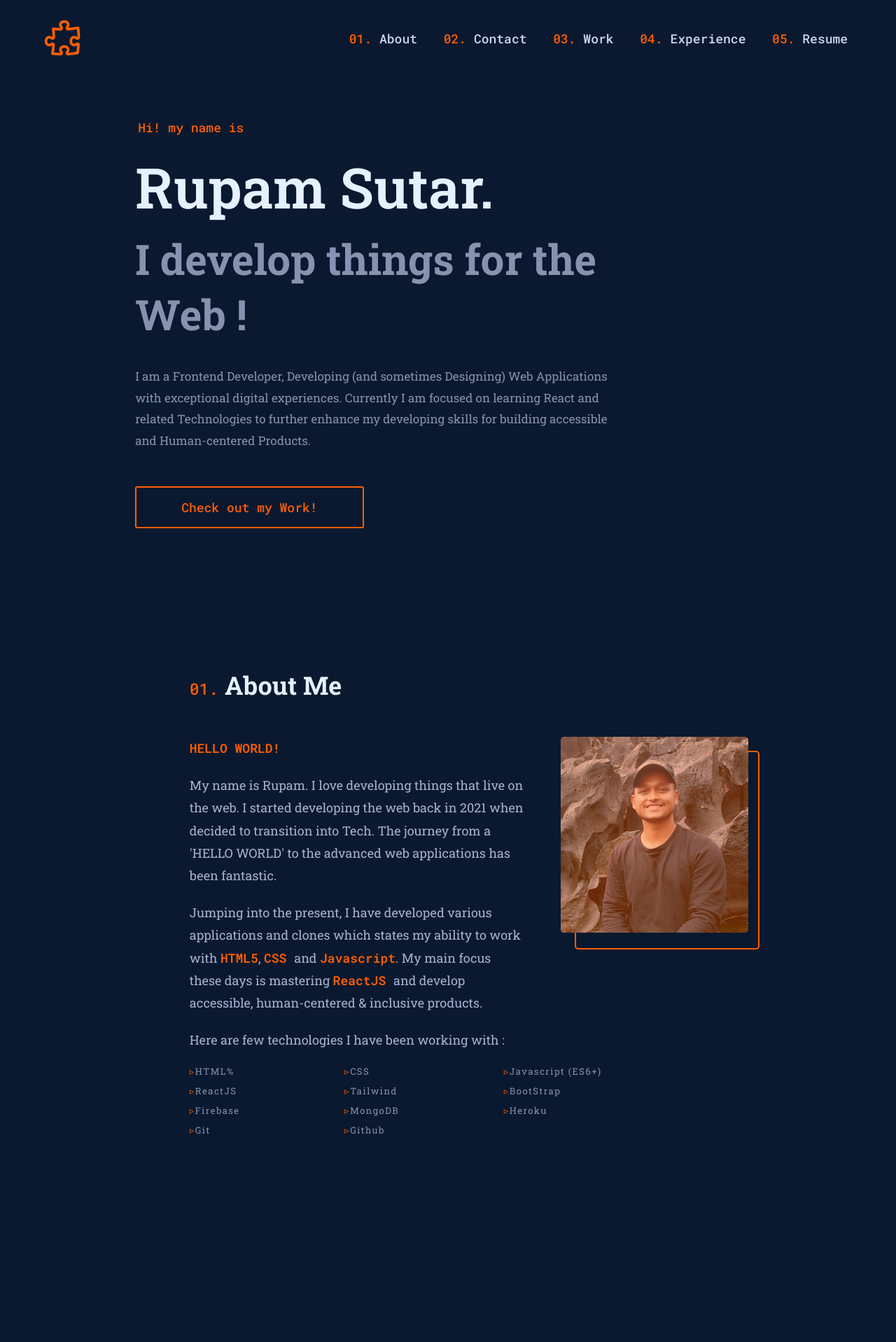
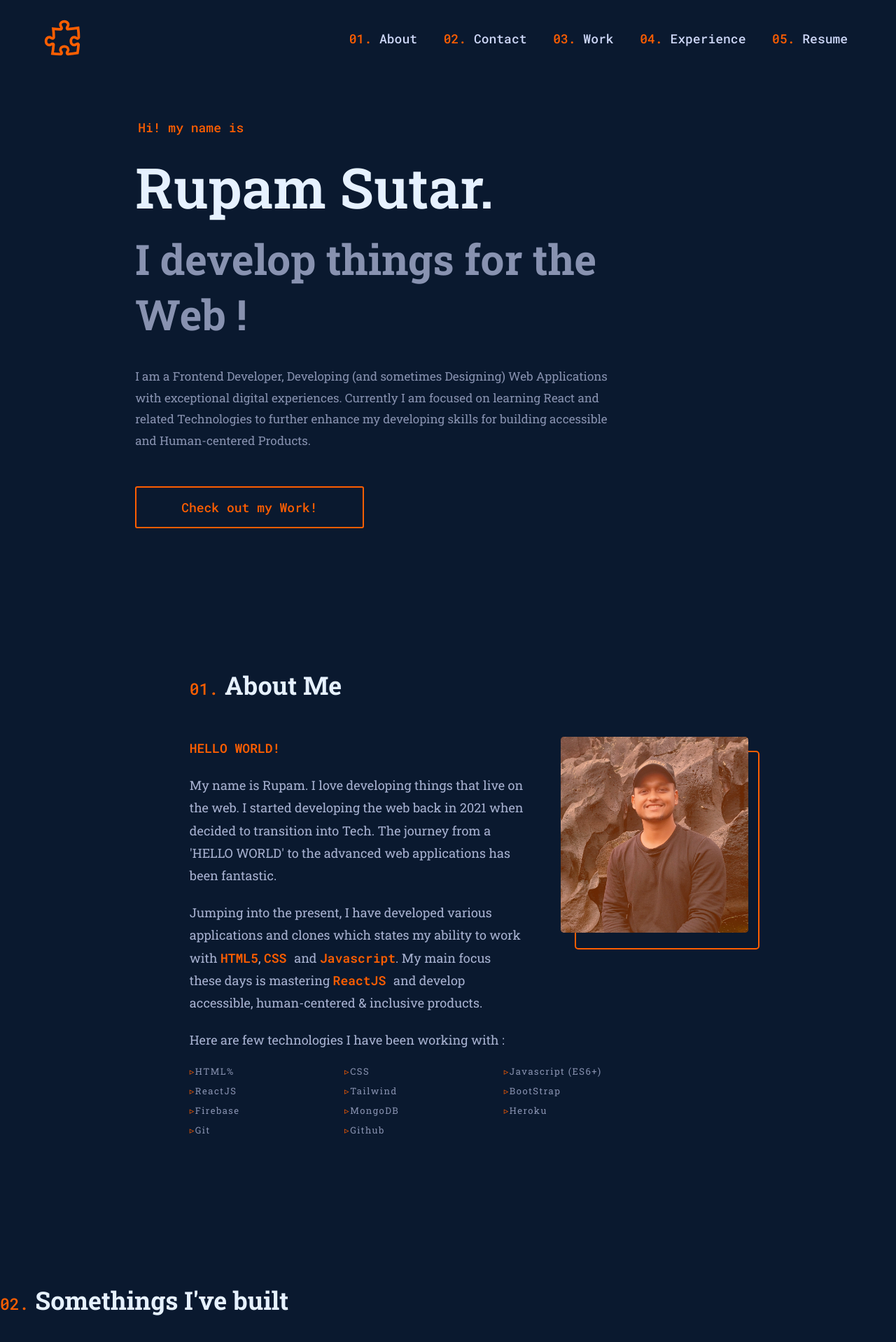
Before and after one commit to rupamsutar/Portfolio, a React (Create React App) app: page / in a window 1280 px wide. Shown: the top 1918 px of the page at 70% size. Before the commit the page ends 1834 px from the top, so only its background shows below. Built offline with nearby package versions, Linux system fonts and the light colour scheme.

Commit message:
Main Project Set-up Part 1

```diff
--- a/public/index.html
+++ b/public/index.html
@@ -26,7 +26,7 @@
       work correctly both with client-side routing and a non-root public URL.
       Learn how to configure a non-root public URL by running `npm run build`.
     -->
-    <title>React App</title>
+    <title>Rupam Portfolio</title>
   </head>
   <body>
     <noscript>You need to enable JavaScript to run this app.</noscript>
--- a/src/App.js
+++ b/src/App.js
@@ -3,6 +3,7 @@ import './App.css';
 import Navbar from './Components/Navbar/Navbar';
 import Introduction from './Components/Introduction/Introduction';
 import AboutMe from './Components/AboutMe/AboutMe';
+import MainProject from './Components/Projects/MainProject';
 
 
 
@@ -12,6 +13,7 @@ function App() {
       <Navbar />
       <Introduction />
       <AboutMe />
+      <MainProject />
     </>
   )
 }
--- a/src/Components/Navbar/Navbar-icon.js
+++ b/src/Components/Navbar/Navbar-icon.js
@@ -8,11 +8,9 @@ const NavbarIcon = () => {
                 xmlns="http://www.w3.org/2000/svg"
                 fill="none"
                 viewBox="0 0 24 24"
-                stroke-width="1.5"
+                strokeWidth="1.5"
                 stroke="currentColor">
                 <path
-                    stroke-linecap="round"
-                    stroke-linejoin="round"
                     d="M14.25 6.087c0-.355.186-.676.401-.959.221-.29.349-.634.349-1.003 0-1.036-1.007-1.875-2.25-1.875s-2.25.84-2.25 1.875c0 .369.128.713.349 1.003.215.283.401.604.401.959v0a.64.64 0 01-.657.643 48.39 48.39 0 01-4.163-.3c.186 1.613.293 3.25.315 4.907a.656.656 0 01-.658.663v0c-.355 0-.676-.186-.959-.401a1.647 1.647 0 00-1.003-.349c-1.036 0-1.875 1.007-1.875 2.25s.84 2.25 1.875 2.25c.369 0 .713-.128 1.003-.349.283-.215.604-.401.959-.401v0c.31 0 .555.26.532.57a48.039 48.039 0 01-.642 5.056c1.518.19 3.058.309 4.616.354a.64.64 0 00.657-.643v0c0-.355-.186-.676-.401-.959a1.647 1.647 0 01-.349-1.003c0-1.035 1.008-1.875 2.25-1.875 1.243 0 2.25.84 2.25 1.875 0 .369-.128.713-.349 1.003-.215.283-.4.604-.4.959v0c0 .333.277.599.61.58a48.1 48.1 0 005.427-.63 48.05 48.05 0 00.582-4.717.532.532 0 00-.533-.57v0c-.355 0-.676.186-.959.401-.29.221-.634.349-1.003.349-1.035 0-1.875-1.007-1.875-2.25s.84-2.25 1.875-2.25c.37 0 .713.128 1.003.349.283.215.604.401.96.401v0a.656.656 0 00.658-.663 48.422 48.422 0 00-.37-5.36c-1.886.342-3.81.574-5.766.689a.578.578 0 01-.61-.58v0z"
                 />
             </svg>
--- /dev/null
+++ b/src/Components/Projects/MainProject.js
@@ -0,0 +1,14 @@
+import React from 'react';
+import SectionTitle from '../UI/SectionTitle';
+import classes from "./MainProject.module.css";
+
+const MainProject = () => {
+    return(
+        <>
+        <SectionTitle sectionNumber="02" title="Somethings I've built"></SectionTitle>
+
+        </>
+    )
+}
+
+export default MainProject;
--- a/src/Components/UI/SectionTitle.js
+++ b/src/Components/UI/SectionTitle.js
@@ -4,7 +4,7 @@ import classes from "./SectionTitle.module.css"
 const SectionTitle = (props) => {
     return (
         <>
-            <h1 class={classes.h1}><span>{props.sectionNumber}.</span> {props.title}</h1>
+            <h1 className={classes.h1}><span>{props.sectionNumber}.</span> {props.title}</h1>
         </>
     )
 }
```
Also changed, not shown: src/Components/Projects/MainProjectInfo.js (added, +11 -0 lines), src/Components/Projects/MainProject.module.css (added), src/Components/Projects/MainProjectInfo.module.css (added).
